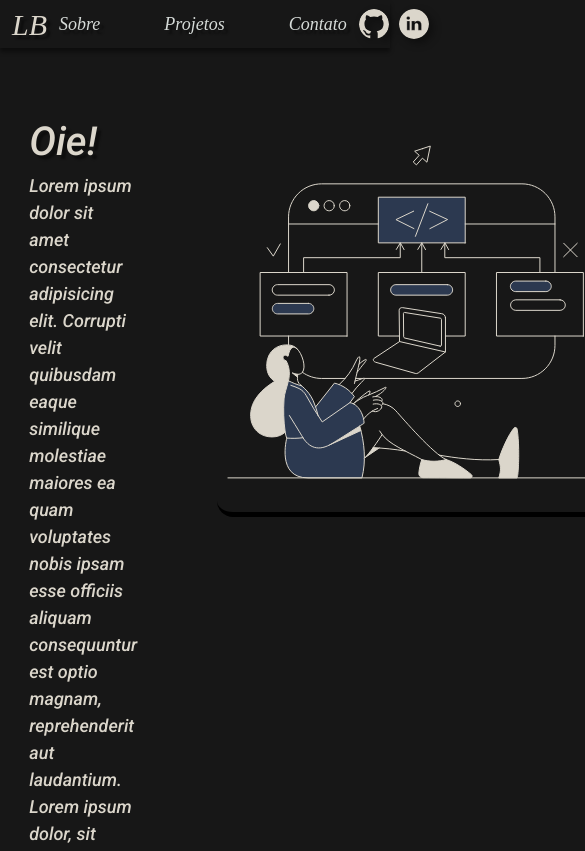
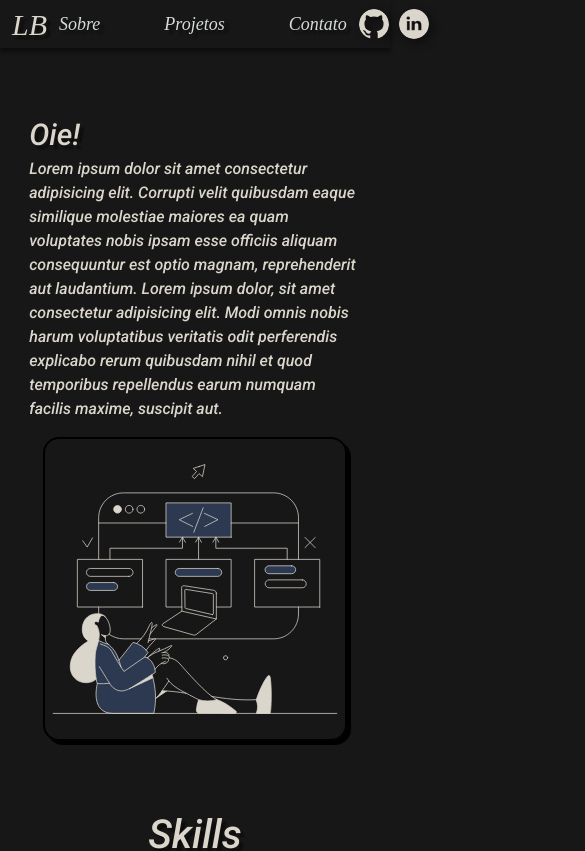
Before and after one commit to LaizaBarbosa/portifolio-web, a React (Vite) app: page / in a window 390 px wide. Shown: the top 851 px of the page, 585 px wide, since content can reach past the window. Built offline with nearby package versions, Linux system fonts and the light colour scheme; a web font is replaced by a local one.

Commit message:
style: adicionado responsividade

```diff
--- a/src/components/descricao/style.css
+++ b/src/components/descricao/style.css
@@ -21,8 +21,52 @@
 .ilustracao{
     width: 400px;
     height: 400px;
-    border: #000 solid 5px;
-    border-left: 0px;
-    border-top: 0px;
+    border: #000 solid 2px;
+    box-shadow: 4px 4px 0px #000;
     border-radius: 16px;
 }
+
+@media (max-width: 950px) {
+    #descricao{
+        gap: 1rem;
+        }
+    .ilustracao{
+        width: 300px;
+        height: 300px;
+        display: flex;
+        margin: auto auto;
+        img{
+            width: 300px;
+        }
+    }
+
+    .texto p{
+        font-size: 16px;
+    }
+
+    .texto h1{
+        font-size: 30px;
+    }
+}
+
+@media (max-width:750px) {
+    #descricao{
+        flex-wrap: wrap;
+        }
+}
+
+@media (max-width:380px) {
+    #descricao{
+        margin: auto auto
+    }
+
+    .ilustracao{
+        width: 250px;
+        height: 250px;
+        display: flex;
+        margin: auto auto;
+        img{
+            width: 250px;
+        }
+    }
+}
```
